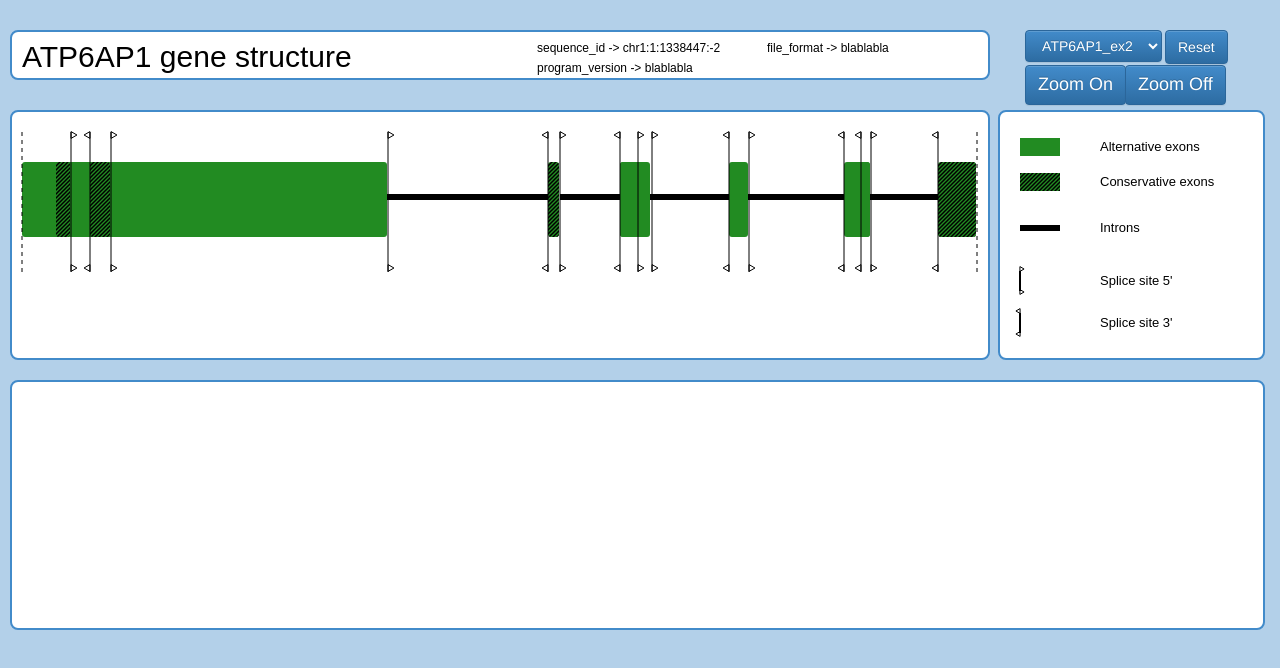
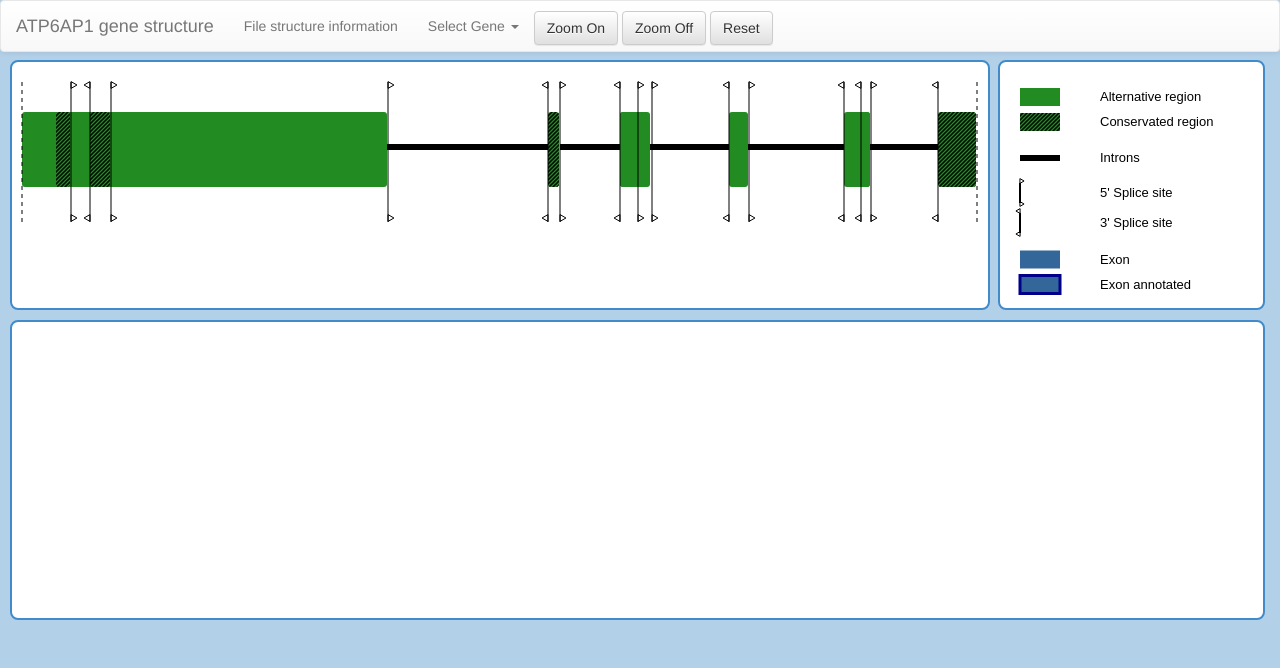
Before and after one commit to dj-tech/pinw-js, a plain HTML site: page index.html in a window 1280 px wide. Drawn offline with nearby package versions, Linux system fonts and the light colour scheme.

Commit message:
Navigation bar in sostituzione ai pulsanti. Colore esoni nella finestra degli elementi espansi cambiato. Aggiunto file config.json dove risiedono i pathname dei file json contenenti le strutture dati dei vari geni.

```diff
--- a/Js/d3-structure_gene.js
+++ b/Js/d3-structure_gene.js
@@ -17,11 +17,15 @@ var height_isoform = 250;
 
 //dimensioni fisse della finestra degli elementi selezionati (struttura espansa)
 var s_w = width - margin_isoform.left - margin_isoform.right;
-var s_h = 250;
+var s_h = 300;
 
 //flag per segnalare l'attivazione della struttura, dello zoom e
 //della presenza della sequenza nucleotidica
 var flag_structure = false, flag_zoom = false, flag_sequence = false, flag_exon = true;
+
+//stringa per il pathname del file json
+var string_gene = "ATP6AP1";
+var default_structure = "ATP6AP1example2.json";
 
 //FUNZIONI AUSILIARIE
 //rimuove i duplicati da un array (indipendente dal tipo di elemento)
@@ -416,7 +420,7 @@ function legend_box(){
     l_w = width_isoform - margin_isoform.right - margin_isoform.left - border_width;
     var l_h = 250;
     var off_set = 80;
-    var off_set_y = 35;
+    var off_set_y = 25;
     var height_exon = 18;
 
     //durata e ritardo animazione
@@ -427,7 +431,7 @@ function legend_box(){
     	pos : "absolute",
     	left : (width - width_isoform + margin_isoform.left + border_width) +  "px",
     	right : margin_isoform.right + "px",
-    	top: "110px",
+    	top: "60px",
     	bottom : "10px"
     };
 
@@ -470,7 +474,7 @@ function legend_box(){
     	.style("fill", "black")
     	.style("opacity", "0.0")
     	.attr("transform", tf_text)
-    	.text("Alternative exons")
+    	.text("Alternative region")
     	.transition()
 	    .delay(d)
 	    .duration(t)
@@ -508,7 +512,7 @@ function legend_box(){
     	.style("fill", "black")
     	.style("opacity", "0.0")
     	.attr("transform", tf_text)
-    	.text("Conservative exons")
+    	.text("Conservated region")
     	.transition()
 	    .delay(d)
 	    .duration(t)
@@ -595,7 +599,7 @@ function legend_box(){
     	.style("fill", "black")
     	.style("opacity", "0.0")
     	.attr("transform", tf_text)
-    	.text("Splice site 5'").transition()
+    	.text("5' Splice site").transition()
 	    .delay(d)
 	    .duration(t)
 	    .style("opacity", "1.0");
@@ -648,7 +652,62 @@ function legend_box(){
     	.style("fill", "black")
     	.style("opacity", "0.0")
     	.attr("transform", tf_text)
-    	.text("Splice site 3'").transition()
+    	.text("3' Splice site").transition()
+	    .delay(d)
+	    .duration(t)
+	    .style("opacity", "1.0");
+
+	 //tipologia esoni
+    s_l.append("rect")
+    	.attr("x", 0)
+    	.attr("y", off_set_y * 6.5)
+    	.attr("width", 40)
+    	.attr("height", height_exon)
+    	.attr("transform", tf_element)
+    	.style("fill", function() { return d3.rgb("#336699"); })
+    	.style("opacity", "0.0")
+    	.transition()
+	    .delay(d)
+	    .duration(t)
+	    .style("opacity", "1.0");
+    s_l.append("text")
+    	.attr("x", off_set)
+    	.attr("y", off_set_y * 6.5 + height_exon/2)
+    	.style("font-size", "13px")
+    	.style("font-family", "Arial, Helvetica, sans-serif")
+    	.style("fill", "black")
+    	.style("opacity", "0.0")
+    	.attr("transform", tf_text)
+    	.text("Exon")
+    	.transition()
+	    .delay(d)
+	    .duration(t)
+	    .style("opacity", "1.0");
+
+    s_l.append("rect")
+    	.attr("x", 0)
+    	.attr("y", off_set_y * 7.5)
+    	.attr("width", 40)
+    	.attr("height", height_exon)
+    	.attr("transform", tf_element)
+    	.style("fill", function() { return d3.rgb("#336699"); })
+    	.style("stroke", function() { return d3.rgb("#00008B"); })
+    	.style("stroke-width", "3px")
+    	.style("opacity", "0.0")
+    	.transition()
+	    .delay(d)
+	    .duration(t)
+	    .style("opacity", "1.0");
+    s_l.append("text")
+    	.attr("x", off_set)
+    	.attr("y", height_exon/2 + off_set_y * 7.5)
+    	.style("font-size", "13px")
+    	.style("font-family", "Arial, Helvetica, sans-serif")
+    	.style("fill", "black")
+    	.style("opacity", "0.0")
+    	.attr("transform", tf_text)
+    	.text("Exon annotated")
+    	.transition()
 	    .delay(d)
 	    .duration(t)
 	    .style("opacity", "1.0");
@@ -667,6 +726,9 @@ function remove_element_expande_box(){
 
 	//durata animazione
 	var t = 750;
+
+	d3.select("#zoom_button_on")
+    	.attr("class", "btn btn-default");
 
 	//rimozione segnalatore click del mouse
 	d3.selectAll("#cross_pos").remove();
@@ -797,15 +859,9 @@ function buttons(){
 
 	//bottone per cancellare il contenuto della finestra della struttura
 	// espansa e riattivare la struttura del gene
-    d3.select("body").append("button")
-        .attr("id", "reset_button")
-        .attr("class", "btn btn-primary")
-        .attr("data-toggle", "button")
-        .style("font-size", "14px")
-        .text("Reset")
-        .style("top", "30px")
-        .style("left", function () { return (width - width_isoform + margin_isoform.left + 175) + "px"; })
-        .style("position", "absolute")
+    d3.select("#reset_button")
+    	.style("position", "relative")
+    	.style("top", "10px")
         .on("click", function() {
         				remove_element_expande_box();
         				//riporta la struttura genica alle dimensioni originali
@@ -813,17 +869,11 @@ function buttons(){
         				svg_isoform.transition()
         					.duration(d)
         					.attr("transform", "translate(" + zoom_isoform.translate() + ")scale(" + zoom_isoform.scale() + ")");
-        				d3.select("#zoom_button_on")
-        					.style("color", "white"); });
-
-   d3.select("body").append("button")
-        .attr("id", "zoom_button_on")
-        .attr("class", "btn btn-primary")
-        .style("font-size", "18px")
-        .text("Zoom On")
-        .style("top", "65px")
-        .style("left", function () { return (width - width_isoform + margin_isoform.left + 35) + "px"; })
-        .style("position", "absolute")
+        	});
+
+   d3.select("#zoom_button_on")
+   		.style("position", "relative")
+    	.style("top", "10px")
         .on("click", function() {
         				//non compatibile con tutti i browser!
         				svg_isoform.style("cursor", "zoom-in");
@@ -855,28 +905,16 @@ function buttons(){
         					.duration(d)
         					.style("opacity", "0.0");
 
-        				//segnala lo zoom attivo
         				d3.select("#zoom_button_on")
-        					.style("color", "steelblue");
-
-        				//rende visibili gli elementi aggiunti
-        				d3.selectAll("#exon_s")
-    							.attr("visibility", "visible");
-    						d3.selectAll("#intron_s")
-    							.attr("visibility", "visible");
+        					.attr("class", "btn btn-primary");
 
         				flag_zoom = true;
         				zoom_isoform(svg_isoform); });
 
 
-   d3.select("body").append("button")
-        .attr("id", "zoom_button_off")
-        .attr("class", "btn btn-primary")
-        .style("font-size", "18px")
-        .text("Zoom Off")
-        .style("top", "65px")
-        .style("left", function () { return (width - width_isoform + margin_isoform.left + 135) + "px"; })
-        .style("position", "absolute")
+   d3.select("#zoom_button_off")
+   		.style("position", "relative")
+    	.style("top", "10px")
         .on("click", function(){
         				//riporta la struttura genica alle dimensioni originali
         				zoom_isoform.translate([0, 0]).scale(1);
@@ -910,15 +948,8 @@ function buttons(){
         					.duration(d)
         					.style("opacity", "1.0");
 
-        				//rende invisibili gli elementi aggiunti
-        				d3.selectAll("#exon_s")
-    							.attr("visibility", "hidden");
-    						d3.selectAll("#intron_s")
-    							.attr("visibility", "hidden");
-
-        				//segnala la disattivazione dello zoom
         				d3.select("#zoom_button_on")
-        					.style("color", "white");
+        					.attr("class", "btn btn-default");
 
         				svg_isoform.style("cursor", "default");
 
@@ -948,13 +979,14 @@ function svg_expande_box(){
     	pos : "absolute",
     	left : "10px",
     	right : "10px",
-    	top: "380px",
+    	top: "320px",
     	bottom : "10px"
     };
 
     //dichiara finestra SVG
     var s_i = set_svg("expande_box", s_w, s_h, p_s);
-    s_i.attr("viewbox", function() { return "0 0" + s_w + s_h; });
+    s_i.attr("viewbox", function() { return "0 0" + s_w + s_h; })
+    	.style("overflow-y", "auto");
 
     return s_i;
 }
@@ -1184,7 +1216,7 @@ function display_info(s_i, x_iso, elements, r){
 	console.log(o_s.exons);
 
     //colori degli elementi
-    var color_exon = function() { return d3.rgb("#228B22"); };
+    var color_exon = function() { return d3.rgb("#336699"); };
     var color_intron = function() { return d3.rgb("black"); };
 
     //variabili per le operazioni di trasformazione
@@ -1234,6 +1266,13 @@ function display_info(s_i, x_iso, elements, r){
         .attr("width", function(d) { return x_iso(d.end) - x_iso(d.start); })
         .attr("height", 40)
         .style("fill", color_exon)
+        .style("stroke", function(d){
+        					if(d.annotated == true)
+        						return d3.rgb("#00008B");
+        					else
+        						return d3.rgb("white");
+        					})
+        .style("stroke-width", "3px")
         .style("opacity", "0.0")
         .attr("transform", transf.t_e)
         .on("mouseover", function(d) {
@@ -1326,7 +1365,7 @@ function display_info(s_i, x_iso, elements, r){
                                     .style("font-size", "10px")
                                     .attr("transform", tf_info_text)
                                     .style("font-family", "Arial, Helvetica, sans-serif")
-                                    .style("fill", "black")
+                                    .style("fill", "#428bca")
                                     .text(d.pattern.slice(0,2).toUpperCase());
                                 g.append("text")
                                     .attr("x", x_iso(d.end))
@@ -1334,7 +1373,7 @@ function display_info(s_i, x_iso, elements, r){
                                     .style("font-size", "10px")
                                     .style("font-family", "Arial, Helvetica, sans-serif")
                                     .attr("transform", tf_info_text)
-                                    .style("fill", "black")
+                                    .style("fill", "#428bca")
                                     .text(d.pattern.slice(2,4).toUpperCase());
 
                                 //elemento selezionato sulla struttura genica
@@ -1546,7 +1585,7 @@ function display_info_stripe(s_i, x_iso, elements, r){
     var column_start = 50, column_end = 200;
 
     //colori degli elementi
-    var color_exon = function() { return d3.rgb("#228B22"); };
+    var color_exon = function() { return d3.rgb("#336699"); };
     var color_intron = function() { return d3.rgb("black"); };
 
     var transf = {
@@ -1577,6 +1616,13 @@ function display_info_stripe(s_i, x_iso, elements, r){
         .attr("width", function(d) { return x_iso(d.end) - x_iso(d.start); })
         .attr("height", 40)
         .style("fill", color_exon)
+        .style("stroke", function(d){
+        					if(d.annotated == true)
+        						return d3.rgb("#00008B");
+        					else
+        						return d3.rgb("white");
+        					})
+        .style("stroke-width", "3px")
         .style("opacity", "0.0")
         .attr("transform", transf.t_e)
         .on("mouseover", function(d) {
@@ -1657,14 +1703,14 @@ function display_info_stripe(s_i, x_iso, elements, r){
                                     .attr("y", 38)
                                     .attr("font-size", "10px")
                                     .attr("transform", tf_info_text)
-                                    .style("fill", "black")
+                                    .style("fill", "#428bca")
                                     .text(d.pattern.slice(0,2).toUpperCase());
                                 g.append("text")
                                     .attr("x", x_iso(d.end))
                                     .attr("y", 38)
                                     .attr("font-size", "10px")
                                     .attr("transform", tf_info_text)
-                                    .style("fill", "black")
+                                    .style("fill", "#428bca")
                                     .text(d.pattern.slice(2,4).toUpperCase());
 
                                 seq_id = "#sequence_in_" + d.id;
@@ -2016,9 +2062,9 @@ function draw_exons(box, exons, x_scale){
 
 	//colori per gli elementi
 	var color_exon = function() { return d3.rgb("#228B22"); };
-	var color_exon_after = function() { return d3.rgb("#808080"); };
+	var color_exon_after = function() { return d3.rgb("#D3D3D3"); };
     var color_intron = function() { return d3.rgb("black"); };
-    var color_intron_after = function() { return d3.rgb("#808080"); };
+    var color_intron_after = function() { return d3.rgb("#D3D3D3"); };
 
 	//vettore di esoni 'conservative'
 	for(k = 0; k < exons.length; k++)
@@ -2079,7 +2125,7 @@ function draw_exons(box, exons, x_scale){
 						  //coordinate della posizione del mouse al momento del "click"
 						  var coord_x = x_scale.invert(d3.event.pageX - 25);
 						  var xc = d3.event.pageX - 15;
-						  var yc = d3.event.pageY - 110;
+						  var yc = d3.event.pageY - 60;
 						  mouse_pos(xc, yc);
 
 						  //funzioni per gli elementi selezionati
@@ -2146,7 +2192,7 @@ function draw_exons(box, exons, x_scale){
         		        //coordinate della posizione del mouse al momento del "click"
                         var coord_x = x_scale.invert(d3.event.pageX - 25);
                         var xc = d3.event.pageX - 15;
-						var yc = d3.event.pageY - 110;
+						var yc = d3.event.pageY - 60;
 						mouse_pos(xc, yc);
 
 						//funzioni per gli elementi selezionati
@@ -2229,7 +2275,7 @@ function draw_introns(box, introns, x_scale){
                         //coordinate della posizione del mouse al momento del "click"
 						var coord_x = x_scale.invert(d3.event.pageX - 25);
 						var xc = d3.event.pageX - 15;
-						var yc = d3.event.pageY - 110;
+						var yc = d3.event.pageY - 60;
 						mouse_pos(xc, yc);
 
 						//funzioni per gli elementi selezionati
@@ -2549,7 +2595,7 @@ function scaling_regions(r){
  * richiamando nuovamente la funzione "init" per disegnare la nuova
  * struttura.
  */
-function change_gene(){
+function change_gene(gene){
 
     //durata animazioni
     var d = 450;
@@ -2558,15 +2604,14 @@ function change_gene(){
     var g = d3.select("#isoform").selectAll("g");
     g.remove();
 
-    //rimozione del titolo
-    d3.select("#title").remove();
-
     //pulisce la finestra degli elementi selezionati
     remove_element_expande_box();
 
+    default_structure = gene;
+
     //reinizializza la struttura
     init();
-    zoomListener.translate([0, 0]).scale(1);
+    zoom_isoform.translate([0, 0]).scale(1);
     svg_isoform.transition()
     	.duration(d)
         .attr("transform", "translate(" + zoomListener.translate() + ")scale(" + zoomListener.scale() + ")");
@@ -2580,36 +2625,41 @@ function change_gene(){
 	svg_isoform.on("MozMousePixelScroll.zoom", null);
 }
 
-
-/* SELECT_GENE
+function navigation_bar(){
+
+	var d = 450;
+
+	var h_g = d3.select("#home_gene");
+	h_g.text(string_gene + " gene structure");
+
+	h_g.on("click", function(){
+						remove_element_expande_box();
+						//riporta la struttura genica alle dimensioni originali
+        				zoom_isoform.translate([0, 0]).scale(1);
+        				svg_isoform.transition()
+        					.duration(d)
+        					.attr("transform", "translate(" + zoom_isoform.translate() + ")scale(" + zoom_isoform.scale() + ")");
+						});
+
+	d3.json("Json_file/config.json", function(error, list) {
+
+		var dp_s = d3.select("#select_gene");
+		dp_s.selectAll("li")
+			.data(list.gene_structures)
+			.enter().append("li")
+			.append("a")
+				.attr("href", "#")
+	   			.text(function(d) { return d.name; })
+	   			.on("click", function(d) { change_gene(d.name); });
+	});
+}
+
+/* SETUP_INTERFACE
  *
  * Crea il menù per selezionare il gene di cui visualizzare la struttura.
  * Inizializza le finestre di visualizzazione e chiama la funzione "init".
  */
-function select_gene(){
-
-    //menù 'select' per la selezione del gene da visualizzare
-    var s_g = d3.select("body").append("g");
-    s_g.style("top", "30px")
-       .style("left", function () { return (width - width_isoform + margin_isoform.left + 35) + "px"; })
-       .style("position", "absolute");
-    s_g.html(function() { return '<select class="btn btn-primary"><option value="ATP6AP1example1">ATP6AP1_ex1</option>' +
-    							   '<option value="ATP6AP1example2">ATP6AP1_ex2</option>' +
-                                   '<option value="ATP6AP1example3">ATP6AP1_ex3</option>' +
-                                   '</select>'; });
-
-    var pos_box_pb = {
-    	pos: "absolute",
-    	left : "10px",
-    	right : "10px",
-    	top : "82px",
-    	bottom : "10px"
-    };
-
-    selection = d3.select("select")
-            .on("change", change_gene);
-
-    selection.property("value", "ATP6AP1example2");
+function setup_interface(){
 
     //texture esoni alternative
     pattern_exons();
@@ -2619,7 +2669,7 @@ function select_gene(){
     	pos: "absolute",
     	left : "10px",
     	right : "10px",
-    	top : "110px",
+    	top : "60px",
     	bottom : "10px"
     };
     svg_isoform = set_svg("isoform", width - width_isoform, height_isoform, pos_box);
@@ -2632,91 +2682,6 @@ function select_gene(){
     buttons();
 }
 
-
-/* DISPLAY_GENE
- *
- * Visualizza il nome del gene di cui sarà visualizzata
- * la struttura.
- */
-function display_gene(){
-
-    var color_gene = function() { return d3.rgb("black"); };
-
-    //variabile per il titolo
-    var title = "";
-    var t_w = width - l_w - margin_isoform.left - margin_isoform.right - border_width;
-    title = title.concat(original_info.gene + " gene structure");
-
-    //oggeto per il posizionamento
-    var pos_title = {
-    	pos : "absolute",
-    	left : margin_isoform.left + "px",
-    	right : margin_isoform.right + "px",
-    	top : "30px",
-    	bottom : "10px"
-    };
-
-    //altezza finestra
-    var svg_height = 50;
-    //dichiarazione finestra SVG per il titolo
-    var svg_title = set_svg("title", t_w, svg_height, pos_title);
-
-    svg_title.append("text")
-       .attr("id", "title")
-       .attr("x", 10)
-       .attr("y", 35)
-       .style("font-family", "Arial, Helvetica, sans-serif")
-       .style("font-size", "30px")
-       .style("fill", color_gene)
-       .style("opacity", "0.0")
-       .text(title)
-       .transition()
-       .duration(1000)
-       .style("opacity", "1.0");
-
-
-	svg_title.append("text")
-       .attr("x", 525)
-       .attr("y", 20)
-       .style("font-family", "Arial, Helvetica, sans-serif")
-       .style("font-size", "12px")
-       .style("fill", color_gene)
-       .style("opacity", "0.0")
-       .text(function () {
-       				var s = "sequence_id -> ";
-       				return s + original_info.sequence_id; })
-       .transition()
-       .duration(1000)
-       .style("opacity", "1.0");
-
-    svg_title.append("text")
-       .attr("x", 525)
-       .attr("y", 40)
-       .style("font-family", "Arial, Helvetica, sans-serif")
-       .style("font-size", "12px")
-       .style("fill", color_gene)
-       .style("opacity", "0.0")
-       .text(function () {
-       				var s = "program_version -> ";
-       				return s + original_info.program_version; })
-       .transition()
-       .duration(1000)
-       .style("opacity", "1.0");
-
-    svg_title.append("text")
-       .attr("x", 755)
-       .attr("y", 20)
-       .style("font-family", "Arial, Helvetica, sans-serif")
-       .style("font-size", "12px")
-       .style("fill", color_gene)
-       .style("opacity", "0.0")
-       .text(function () {
-       				var s = "file_format -> ";
-       				return s + original_info.file_format_version; })
-       .transition()
-       .duration(1000)
-       .style("opacity", "1.0");
-}
 
 /* ORIGINAL_STRUCTURE
  * s -> struttura
@@ -2791,6 +2756,21 @@ function copy_info_gene(s){
     return copy_reg;
 }
 
+function file_information(){
+
+	var dp_i = d3.select("#info_gene");
+	dp_i.selectAll("li").remove();
+	dp_i.append("li")
+		.style("font-size", "12px")
+		.text(function() { return "sequence_id: " + original_info.sequence_id; });
+	dp_i.append("li")
+		.style("font-size", "12px")
+	   	.text(function() { return "file_format_version: " + original_info.file_format_version; });
+	dp_i.append("li")
+		.style("font-size", "12px")
+	   	.text(function() { return "program_version: " + original_info.program_version; });
+}
+
 /* INIT
  *
  * Inizializza tutte le funzione per disegnare la struttura.
@@ -2799,14 +2779,10 @@ function copy_info_gene(s){
  */
 function init(){
 
-
-    //stringa per il pathname del file json
-    var string = "Json_file/";
-    string = string.concat(selection.property("value"), ".json");
-
+    var path_file = "Json_file/";
     //carica i dati contenuti nel file json e richiama le funzioni per disegnare la struttura
     //dell'isoforma
-    d3.json(string, function(error, atp) {
+    d3.json(path_file.concat(default_structure), function(error, atp) {
 
 	   console.log(error);
 	   isoform = atp[0];
@@ -2819,7 +2795,12 @@ function init(){
 	   x = isoform_range(isoform.regions);
 	   regions = scaling_regions(isoform.regions);
 
-	   display_gene();
+	   string_gene = original_info.gene;
+
+	   navigation_bar();
+	   console.log(original_info);
+
+	   file_information();
 
 	   //boundaries
 	   boundaries = isoform.boundaries;
--- a/Json_file/ATP6AP1example1.json
+++ b/Json_file/ATP6AP1example1.json
@@ -6,7 +6,7 @@
 
 		"file_format_version" : "blablabla",
 
-		"gene" : "ATP6AP1",
+		"gene" : "ATP6AP1_v1",
 
 		"regions" : [
 
--- a/Json_file/ATP6AP1example2.json
+++ b/Json_file/ATP6AP1example2.json
@@ -287,7 +287,7 @@
 			{
 				"left_boundary" : 0,
 				"right_boundary" : 2,
-				"annotated" : false
+				"annotated" : true
 			},
 
 			{
@@ -305,7 +305,7 @@
 			{
 				"left_boundary" : 3,
 				"right_boundary" : 4,
-				"annotated" : false
+				"annotated" : true
 			},
 
 			{
@@ -323,7 +323,7 @@
 			{
 				"left_boundary" : 8,
 				"right_boundary" : 9,
-				"annotated" : false
+				"annotated" : true
 			},
 
 			{
@@ -335,7 +335,7 @@
 			{
 				"left_boundary" : 11,
 				"right_boundary" : 12,
-				"annotated" : false
+				"annotated" : true
 			},
 
 			{
--- a/Json_file/ATP6AP1example3.json
+++ b/Json_file/ATP6AP1example3.json
@@ -6,7 +6,7 @@
 
 		"file_format_version" : "blablabla",
 
-		"gene" : "ATP6AP1",
+		"gene" : "ATP6AP1_v3",
 
 		"regions" : [
 
--- /dev/null
+++ b/Json_file/config.json
@@ -0,0 +1,15 @@
+
+{
+	"gene_structures" : [
+		{
+			"name" : "ATP6AP1example1.json"
+		},
+		{
+			"name" : "ATP6AP1example2.json"
+		},
+		{
+			"name" : "ATP6AP1example3.json"
+		}
+
+	]
+}
--- a/PropostaJSON2.txt
+++ b/PropostaJSON2.txt
@@ -31,8 +31,7 @@ Dizionario top-level:
 
 			NOTE:
 				(1) nella visualizzazione, l'altezza del rettangolo che rappresenta una regione codificante dovrebbe essere
-				proporzionale al valore di "coverage" (per type="spliced"|"unknown" questo valore non ha senso). GLI ESONI
-	!!!!!		SONO COMPOSTI DA REGIONI, QUINDI COME FANNO AD AVERE DIVERSE DIMENSIONI????
+				proporzionale al valore di "coverage" (per type="spliced"|"unknown" questo valore non ha senso).
 
 *********************************************************************************************************************************
 	Boundary -> confine tra due regioni consecutive sulla genomica (chiamate regioni di sinistra e di destra)
--- a/index.html
+++ b/index.html
@@ -17,9 +17,7 @@
 		<script src="http://d3js.org/d3.v3.min.js" charset="utf-8"></script>
 		<script src="http://d3js.org/d3.v3.js"> charset="utf-8"</script>
 		<script src="http://code.jquery.com/jquery-1.11.1.min.js"> charset="utf-8"</script>
-		<script src="http://code.jquery.com/jquery-1.11.1.js"> charset="utf-8"</script>
 
-		<script src="bootstrap-3.2.0-dist/js/bootstrap.js" charset="utf-8"></script>
 		<script src="bootstrap-3.2.0-dist/js/bootstrap.min.js" charset="utf-8"></script>
 		<script src = "Js/d3-transform/src/d3-transform.js" charset="utf-8"></script>
 
@@ -28,10 +26,37 @@
 	</head>
 
 	<body>
+		<nav class="navbar navbar-default" role="navigation">
+  			<div class="container-fluid">
+    		<!-- Brand and toggle get grouped for better mobile display -->
+    			<div class="navbar-header">
+      				<a id="home_gene" class="navbar-brand" href="#"></a>
+    			</div>
+    		<!-- Collect the nav links, forms, and other content for toggling -->
+    		<div class="collapse navbar-collapse" id="bs-example-navbar-collapse-1">
+      			<ul class="nav navbar-nav">
+        		<li class="dropdown">
+        		<a href="#" class="dropdown-toggle" data-toggle="dropdown">File structure information</a>
+          			<ul id="info_gene" class="dropdown-menu" role="menu">
+          			</ul>
+        		</li>
+        		<li class="dropdown">
+          			<a href="#" class="dropdown-toggle" data-toggle="dropdown">Select Gene <span class="caret"></span></a>
+          			<ul id="select_gene" class="dropdown-menu" role="menu"></ul>
+        		</li>
+      			</ul>
+
+      			<button id="zoom_button_on" type="button" class="btn btn-default">Zoom On</button>
+      			<button id="zoom_button_off" type="button" class="btn btn-default">Zoom Off</button>
+      			<button id="reset_button" type="button" class="btn btn-default">Reset</button>
+    		</div>
+  			</div>
+		</nav>
 
 		<script type = "text/javascript">
-			window.onload = select_gene;
+			window.onload = setup_interface;
 		</script>
+
 		<div id="myModal" class="modal fade">
  		<div class="modal-dialog">
   		<div class="modal-content">
```
